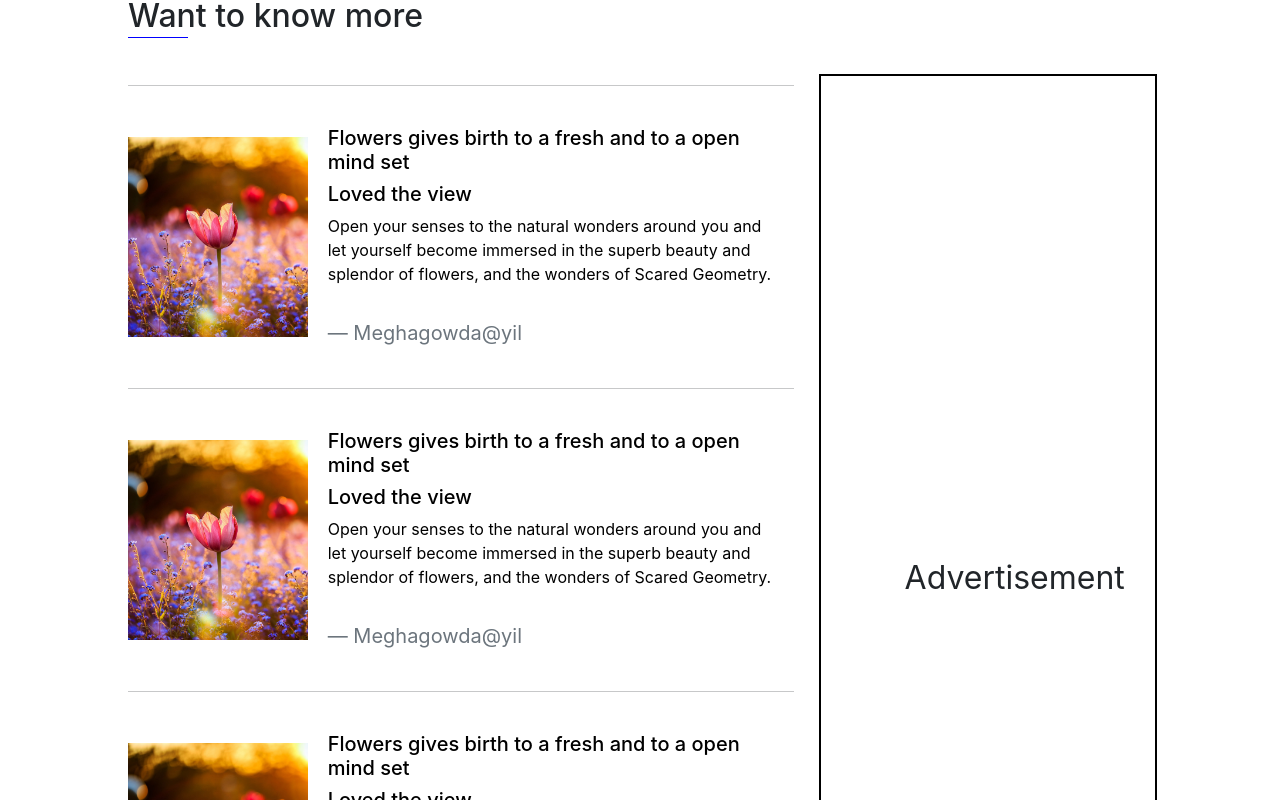
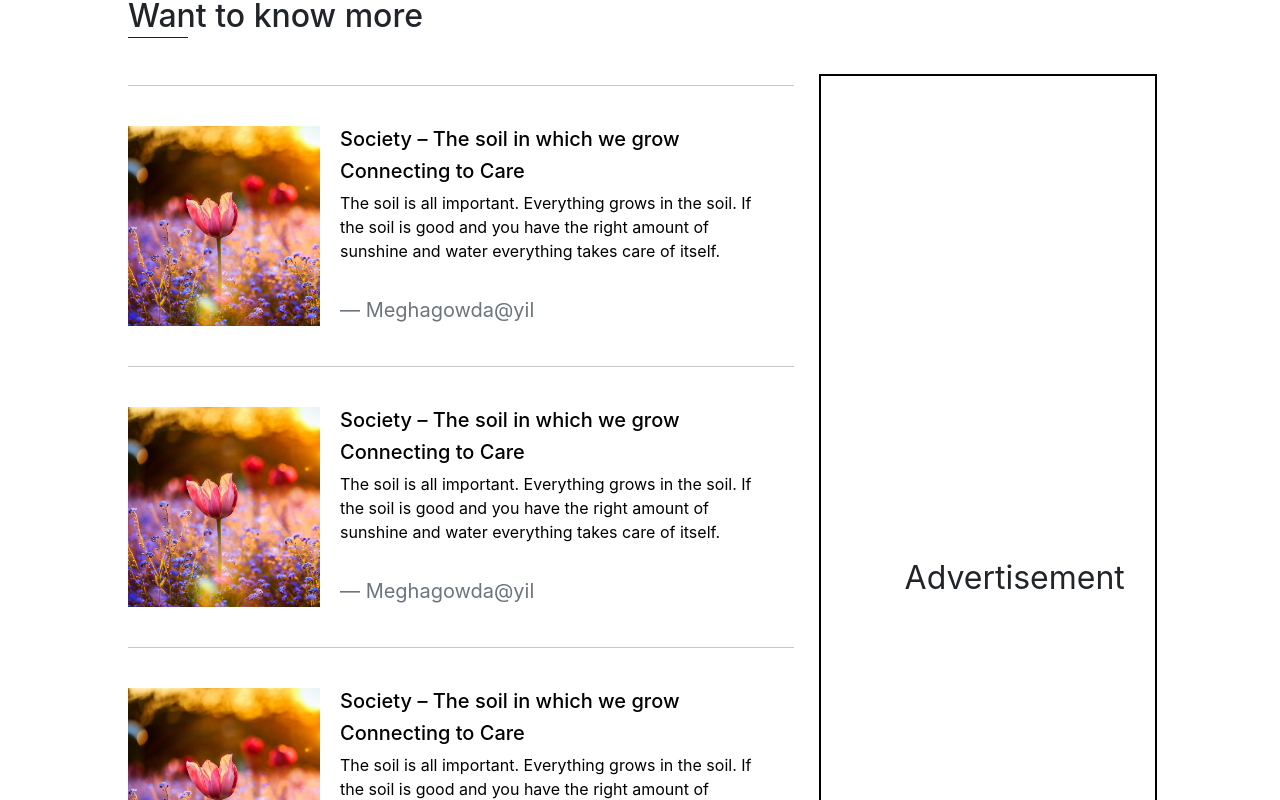
Before and after one commit to meghana121198/reactproject, a React (Create React App) app: page / in a window 1280 px wide. Shown: the part 1260-2060 px from the top of the page. Built offline with nearby package versions, Linux system fonts and the light colour scheme; the HTML template or start-up script is replaced by a standard one.

Commit message:
Update more.jsx

```diff
--- a/src/components/more.jsx
+++ b/src/components/more.jsx
@@ -11,10 +11,10 @@
     <div className='d-flex align-items-center bst'>
         <div className='picl1 pdd'></div>
         <div className='pdd'>
-            <h5>Flowers gives birth to a fresh and to a open mind set</h5>
-            <h5>Loved the view</h5>
+            <h5>Society – The soil in which we grow</h5>
+            <h5>Connecting to Care</h5>
             <span className='font-weight-light fs-6'>
-            Open your senses to the natural wonders around you and let yourself become immersed in the superb beauty and splendor of flowers, and the wonders of Scared Geometry.
+            The soil is all important. Everything grows in the soil. If the soil is good and you have the right amount of sunshine and water everything takes care of itself.
             </span><br /><br /><br />
             <footer className='blockquote-footer mb-0 mr-0 fs-5'>Meghagowda@yil</footer>
         </div>
```
